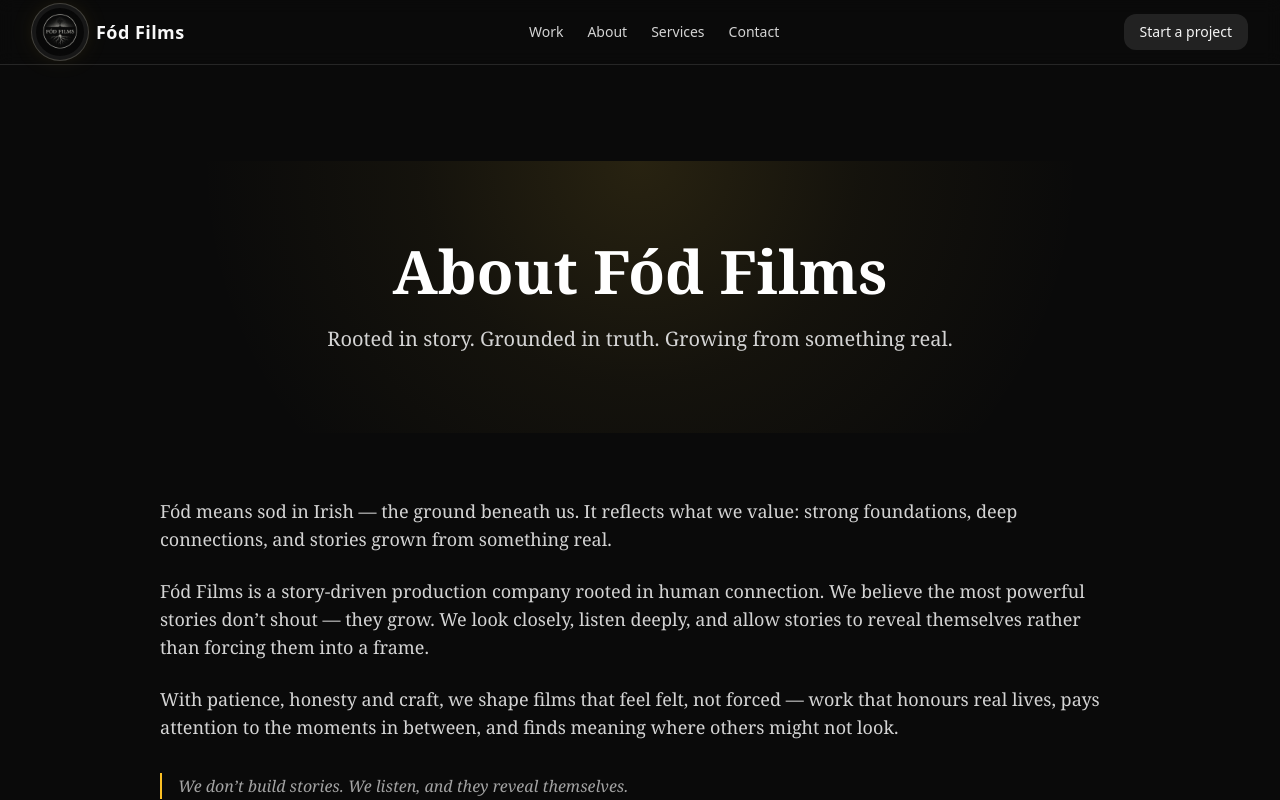
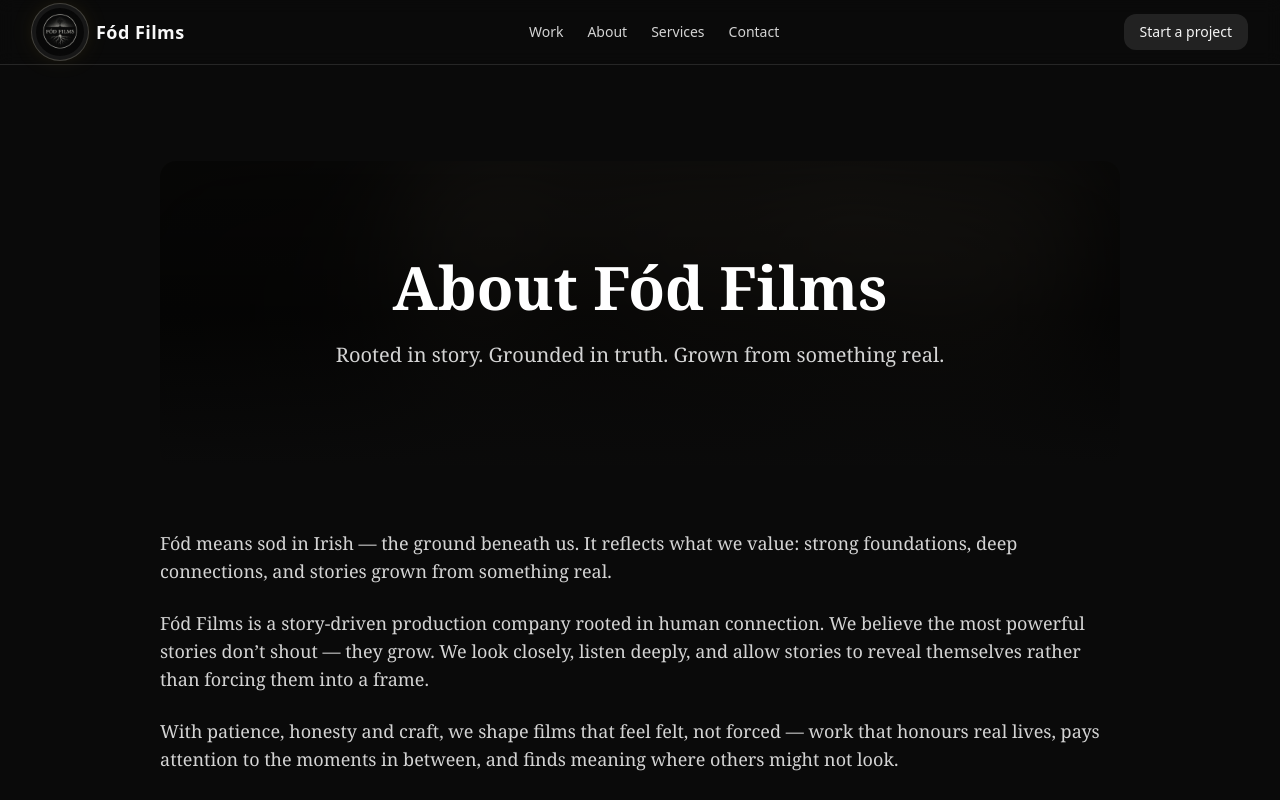
Before and after one commit to cionnamacgp-tech/fod-films-site, a React (Vite) app: page /about in a window 1280 px wide. Shown: the top 800 px of the page. Built offline with nearby package versions, Linux system fonts and the light colour scheme.

Commit message:
Update AboutPage.jsx

```diff
--- a/src/AboutPage.jsx
+++ b/src/AboutPage.jsx
@@ -42,16 +42,29 @@ export default function AboutPage() {
 
       {/* Page content */}
       <main className="max-w-5xl mx-auto px-4 sm:px-6 lg:px-8 py-24 font-serif leading-relaxed">
-        {/* Ember intro section */}
+       {/* Ember background intro */}
 <section className="relative rounded-2xl overflow-hidden mb-16">
-  <div className="absolute inset-0 bg-[radial-gradient(circle_at_top_center,rgba(212,175,55,0.15)_0%,rgba(212,175,55,0.05)_40%,transparent_80%)] pointer-events-none" />
-  <div className="relative z-10 py-20 text-center">
-    <h1 className="text-4xl sm:text-6xl font-extrabold text-white mb-6">About Fód Films</h1>
+  {/* blurred background image from hero */}
+  <div className="absolute inset-0">
+    <img
+      src="/hero/hero-mobile-ember.webp"
+      alt="Ember background"
+      className="w-full h-full object-cover opacity-30 blur-[60px] scale-110"
+    />
+    <div className="absolute inset-0 bg-gradient-to-b from-black/40 via-black/60 to-neutral-950/95" />
+  </div>
+
+  {/* content */}
+  <div className="relative z-10 py-24 text-center px-4 sm:px-6">
+    <h1 className="text-4xl sm:text-6xl font-extrabold text-white mb-6">
+      About Fód Films
+    </h1>
     <p className="text-lg sm:text-xl text-neutral-300 max-w-2xl mx-auto">
-      Rooted in story. Grounded in truth. Growing from something real.
+      Rooted in story. Grounded in truth. Grown from something real.
     </p>
   </div>
 </section>
+
 
 
         <p className="text-neutral-300 text-lg">
```
